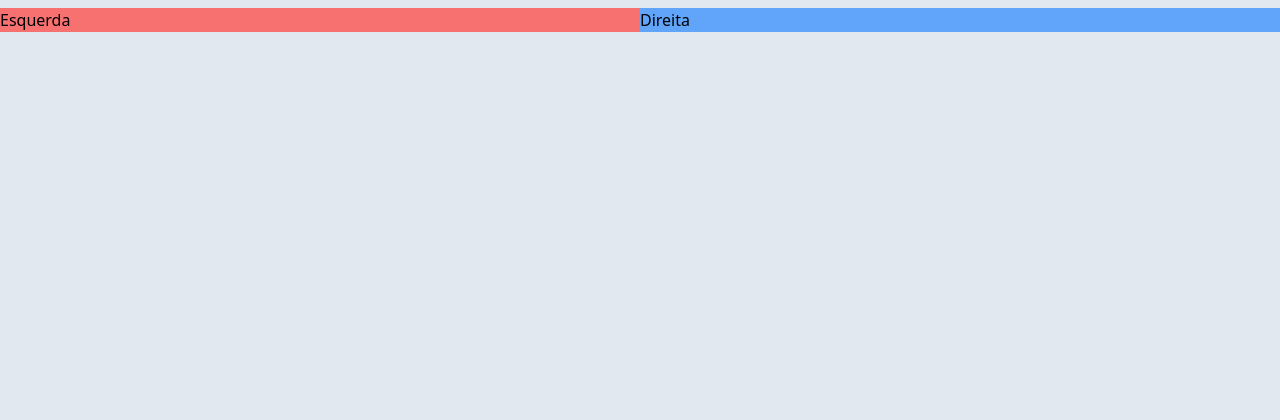
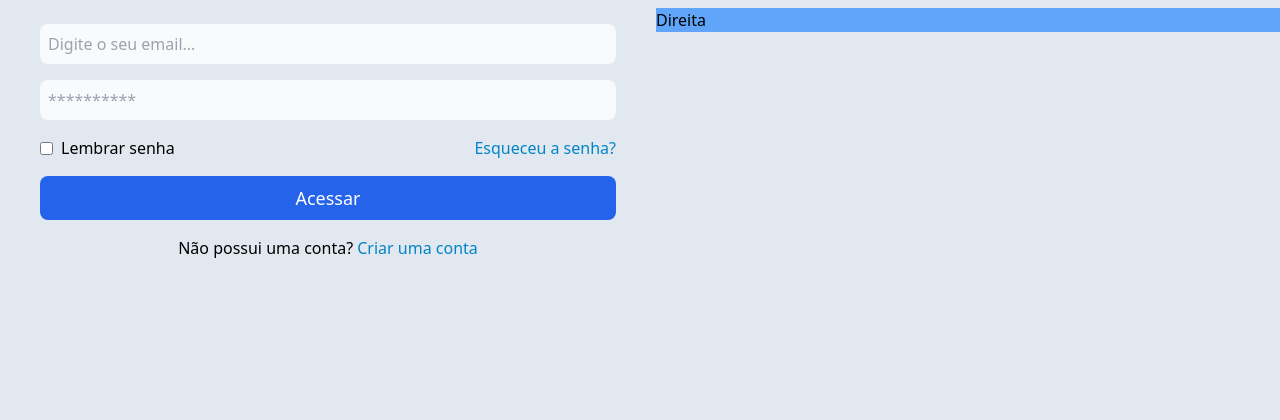
Before and after one commit to PauloAlves8039/tailwind-css-tela-de-login, a website: page src/index.html in a window 1280 px wide. Shown: the part 380-800 px from the top of the page. Drawn offline with Linux system fonts and the light colour scheme.

Commit message:
feat: implementado container de login

```diff
--- a/src/index.html
+++ b/src/index.html
@@ -20,7 +20,95 @@
                  justify-center
                  mx-auto">
 
-        <section class="w-full flex-1 bg-red-400">Esquerda</section>
+        <section class="w-full
+                        flex
+                        flex-col
+                        flex-1
+                        justify-center
+                        items-center
+                        p-4">
+
+            <div class="w-full
+                        max-w-xl
+                        flex
+                        justify-center
+                        items-center
+                        flex-col
+                        gap-4">
+
+                <img src="/src/assets/images/user.png"
+                     alt="Logo do usuário"
+                     class="w-36
+                            hover:scale-110
+                            duration-300" />
+
+                <h1 class="text-4xl font-bold mb-7">Login</h1>
+
+                <input type="text"
+                       placeholder="Digite o seu email..."
+                       class="w-full
+                              p-2
+                              rounded-lg
+                              outline-none
+                              bg-gray-50
+                              focus:bg-white">
+
+                <input type="password"
+                       placeholder="**********"
+                       class="w-full
+                              p-2
+                              rounded-lg
+                              outline-none
+                              bg-gray-50
+                              focus:bg-white">
+
+                <div class="w-full
+                            flex
+                            items-center
+                            justify-between">
+
+                    <div class="flex items-center gap-2">
+
+                        <input type="checkbox">
+
+                        <label for="senha" class="font-medium">Lembrar senha</label>
+
+                    </div>
+
+                    <a href="#" class="text-sky-600
+                                       hover:text-sky-500
+                                       duration-200">
+                                       Esqueceu a senha?
+                    </a>
+
+                </div>
+
+                <button class="w-full
+                             bg-blue-600
+                               p-2
+                               rounded-lg
+                             text-white
+                               text-lg
+                               font-medium
+                             hover:bg-blue-500
+                               duration-200">
+                    Acessar
+                </button>
+
+                <p>
+                    Não possui uma conta?
+                    <a href="#"
+                       class="font-medium
+                            text-sky-600
+                            hover:text-sky-500
+                              duration-200">
+                        Criar uma conta
+                    </a>
+                </p>
+
+            </div>
+
+        </section>
 
         <section class="hidden md:flex w-full flex-1 bg-blue-400">Direita</section>
 
```
Also changed, not shown: styles/output.css.
